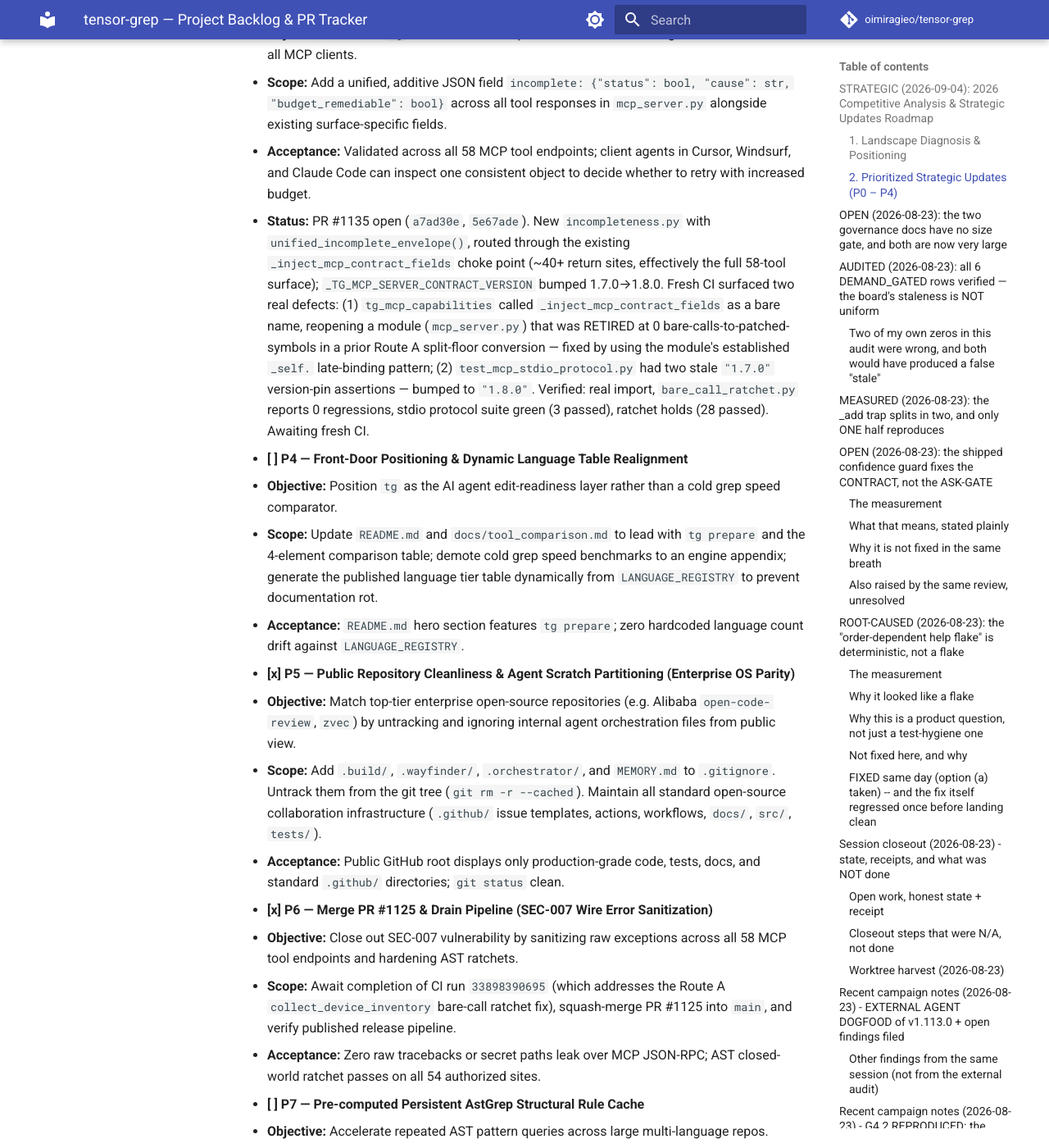
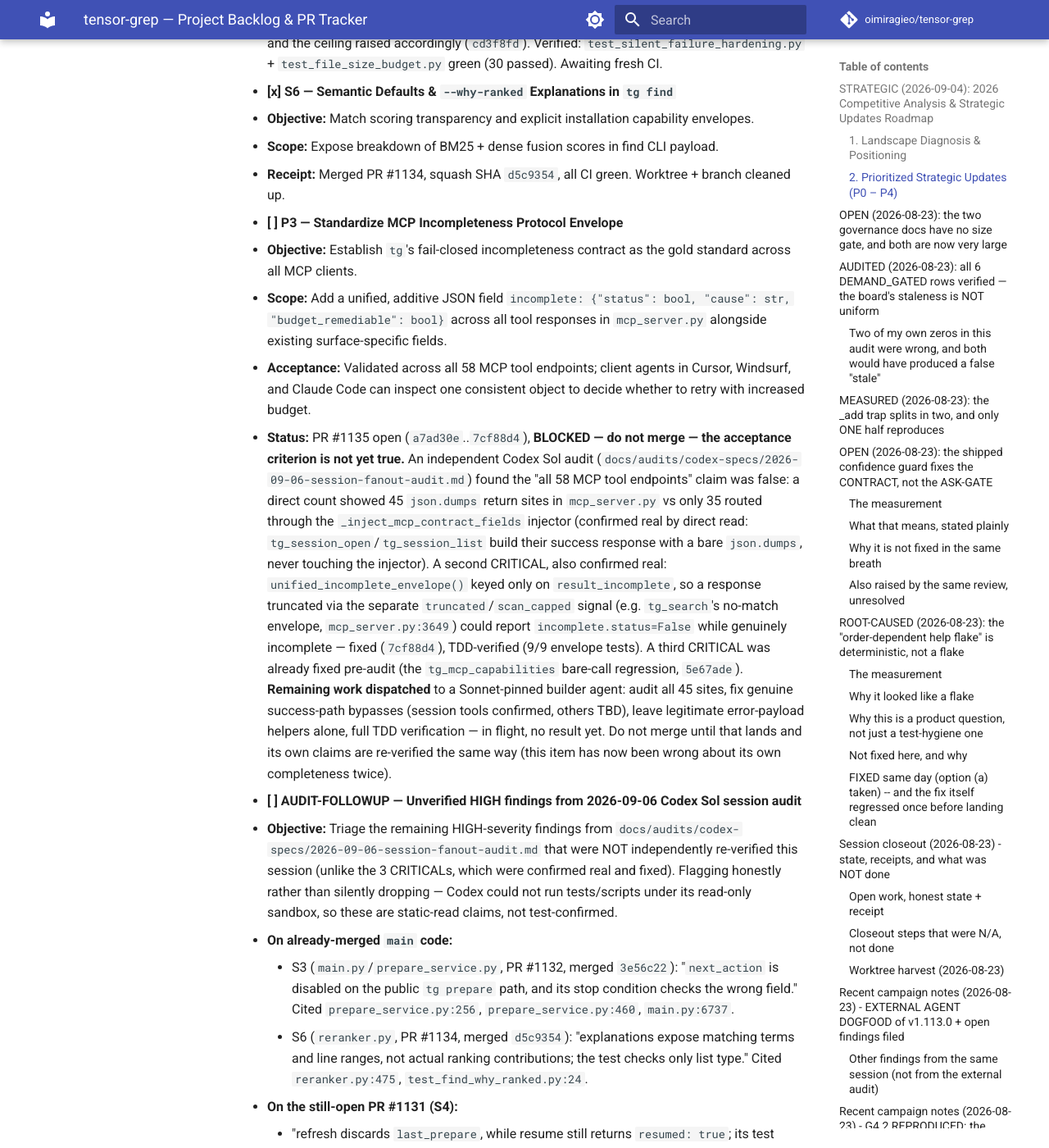
Before and after one commit to oimiragieo/tensor-grep, an MkDocs documentation site: the page built from docs/BACKLOG.md, in a window 1280 px wide and 1400 px high, scrolled down 4332 px. Shown: the whole window at 82% size. Built offline with MkDocs 1.6.1 and Material for MkDocs 9.7.7, drawn with Linux system fonts in a browser that asks for light colours; comment, search, counter and statistics services are not loaded; some of the changed text lies outside the part shown.

Commit message:
docs(backlog): record Codex Sol audit findings, block PR #1135, track unverified HIGHs
3 CRITICALs confirmed real and fixed this session (S1's unwired but broken
verify_edit_ticket on main; P3's injector-bypass scope claim; P3's
truncated-signal blind spot). PR #1135 explicitly blocked from merge until
the remaining injector-bypass sites are fixed and re-verified -- its own
completeness claim has now been wrong twice. Remaining HIGH findings on
S3/S6 (merged) and S4 (open) recorded as an honest unverified-audit-followup
item rather than silently dropped or assumed true.

Co-Authored-By: Claude Sonnet 5 <noreply@anthropic.com>
Claude-Session: https://claude.ai/code/session_01FQEmq7dWnf223dBYKSnz4d

```diff
--- a/docs/BACKLOG.md
+++ b/docs/BACKLOG.md
@@ -87,6 +87,7 @@ Competitive landscape audit against mid-2026 codebase intelligence and agent con
   - **Objective:** Contract-driven workspace edit validation preventing silent hallucinated agent edits.
   - **Scope:** Working tree fingerprinting, sha256 pre/post assertions, bounded hunk verification.
   - **Receipt:** Merged PR #1133, squash SHA `a4e2d71`, all CI green. Worktree + branch cleaned up.
+  - **CRITICAL follow-up (2026-09-06, confirmed real by independent Codex Sol audit + direct code read):** `verify_edit_ticket` only checked that the caller-supplied `modified_files` list was a subset of `allowed_files` — it never recomputed `pre_edit_fingerprints`/`working_tree_fingerprint` against actual tree state, so it could not catch an undeclared out-of-scope modification or a hallucinated (never-applied) declared edit. The service was confirmed unwired (`grep -rln verify_edit_ticket src/` = only the file itself) so no live blast radius, but the core contract was broken on `main`. Fixed `86caffc`: `build_edit_ready_ticket` now fingerprints the whole tree (not just `allowed_files`); `verify_edit_ticket` recomputes and diffs. TDD: 2 new RED tests confirmed both gaps pre-fix, 6/6 green after.
 
 - **[x] S2 — Registration-Aware Polyglot Diff Impact**
   - **Objective:** Extend `diff-impact` symbol mapping to polyglot Go and Rust source trees.
@@ -112,7 +113,19 @@ Competitive landscape audit against mid-2026 codebase intelligence and agent con
   - **Objective:** Establish `tg`'s fail-closed incompleteness contract as the gold standard across all MCP clients.
   - **Scope:** Add a unified, additive JSON field `incomplete: {"status": bool, "cause": str, "budget_remediable": bool}` across all tool responses in `mcp_server.py` alongside existing surface-specific fields.
   - **Acceptance:** Validated across all 58 MCP tool endpoints; client agents in Cursor, Windsurf, and Claude Code can inspect one consistent object to decide whether to retry with increased budget.
-  - **Status:** PR #1135 open (`a7ad30e`, `5e67ade`). New `incompleteness.py` with `unified_incomplete_envelope()`, routed through the existing `_inject_mcp_contract_fields` choke point (~40+ return sites, effectively the full 58-tool surface); `_TG_MCP_SERVER_CONTRACT_VERSION` bumped 1.7.0→1.8.0. Fresh CI surfaced two real defects: (1) `tg_mcp_capabilities` called `_inject_mcp_contract_fields` as a bare name, reopening a module (`mcp_server.py`) that was RETIRED at 0 bare-calls-to-patched-symbols in a prior Route A split-floor conversion — fixed by using the module's established `_self.` late-binding pattern; (2) `test_mcp_stdio_protocol.py` had two stale `"1.7.0"` version-pin assertions — bumped to `"1.8.0"`. Verified: real import, `bare_call_ratchet.py` reports 0 regressions, stdio protocol suite green (3 passed), ratchet holds (28 passed). Awaiting fresh CI.
+  - **Status:** PR #1135 open (`a7ad30e`..`7cf88d4`), **BLOCKED — do not merge — the acceptance criterion is not yet true.** An independent Codex Sol audit (`docs/audits/codex-specs/2026-09-06-session-fanout-audit.md`) found the "all 58 MCP tool endpoints" claim was false: a direct count showed 45 `json.dumps` return sites in `mcp_server.py` vs only 35 routed through the `_inject_mcp_contract_fields` injector (confirmed real by direct read: `tg_session_open`/`tg_session_list` build their success response with a bare `json.dumps`, never touching the injector). A second CRITICAL, also confirmed real: `unified_incomplete_envelope()` keyed only on `result_incomplete`, so a response truncated via the separate `truncated`/`scan_capped` signal (e.g. `tg_search`'s no-match envelope, `mcp_server.py:3649`) could report `incomplete.status=False` while genuinely incomplete — fixed (`7cf88d4`), TDD-verified (9/9 envelope tests). A third CRITICAL was already fixed pre-audit (the `tg_mcp_capabilities` bare-call regression, `5e67ade`). **Remaining work dispatched** to a Sonnet-pinned builder agent: audit all 45 sites, fix genuine success-path bypasses (session tools confirmed, others TBD), leave legitimate error-payload helpers alone, full TDD verification — in flight, no result yet. Do not merge until that lands and its own claims are re-verified the same way (this item has now been wrong about its own completeness twice).
+
+- **[ ] AUDIT-FOLLOWUP — Unverified HIGH findings from 2026-09-06 Codex Sol session audit**
+  - **Objective:** Triage the remaining HIGH-severity findings from `docs/audits/codex-specs/2026-09-06-session-fanout-audit.md` that were NOT independently re-verified this session (unlike the 3 CRITICALs, which were confirmed real and fixed). Flagging honestly rather than silently dropping — Codex could not run tests/scripts under its read-only sandbox, so these are static-read claims, not test-confirmed.
+  - **On already-merged `main` code:**
+    - S3 (`main.py`/`prepare_service.py`, PR #1132, merged `3e56c22`): "`next_action` is disabled on the public `tg prepare` path, and its stop condition checks the wrong field." Cited `prepare_service.py:256`, `prepare_service.py:460`, `main.py:6737`.
+    - S6 (`reranker.py`, PR #1134, merged `d5c9354`): "explanations expose matching terms and line ranges, not actual ranking contributions; the test checks only list type." Cited `reranker.py:475`, `test_find_why_ranked.py:24`.
+  - **On the still-open PR #1131 (S4):**
+    - "refresh discards `last_prepare`, while resume still returns `resumed: true`; its test accepts a null value." Cited `session_store.py:850`, `session_resume_service.py:48`, `test_session_resume.py:38`.
+    - "unlocked prepare/refresh read-modify-write race." Cited `session_resume_service.py:25`, `session_store.py:875`.
+    - "'warm' prepare rescans instead of using the session map." Cited `session_resume_service.py:27`, `prepare_service.py:287`.
+    - "file-size branch is stale against `main`; rebasing should exceed the 13,523-line pin." Cited `main.py:71`, `scripts/file_size_allowlist.json:24` — this specific claim should be mechanically re-checked first (cheap: rebase + `wc -l`) since branch staleness was the root cause of two earlier real CI failures this session and may already be moot by the time #1131 next merges.
+  - **Acceptance:** each bullet above gets a direct code read (same discipline as the 3 CRITICALs — cite real file:line, reproduce with a test before fixing, don't fix based on the claim alone) before #1131 merges or in a fast-follow PR if S3/S6 findings on `main` prove real.
 
 - **[ ] P4 — Front-Door Positioning & Dynamic Language Table Realignment**
   - **Objective:** Position `tg` as the AI agent edit-readiness layer rather than a cold grep speed comparator.
```
